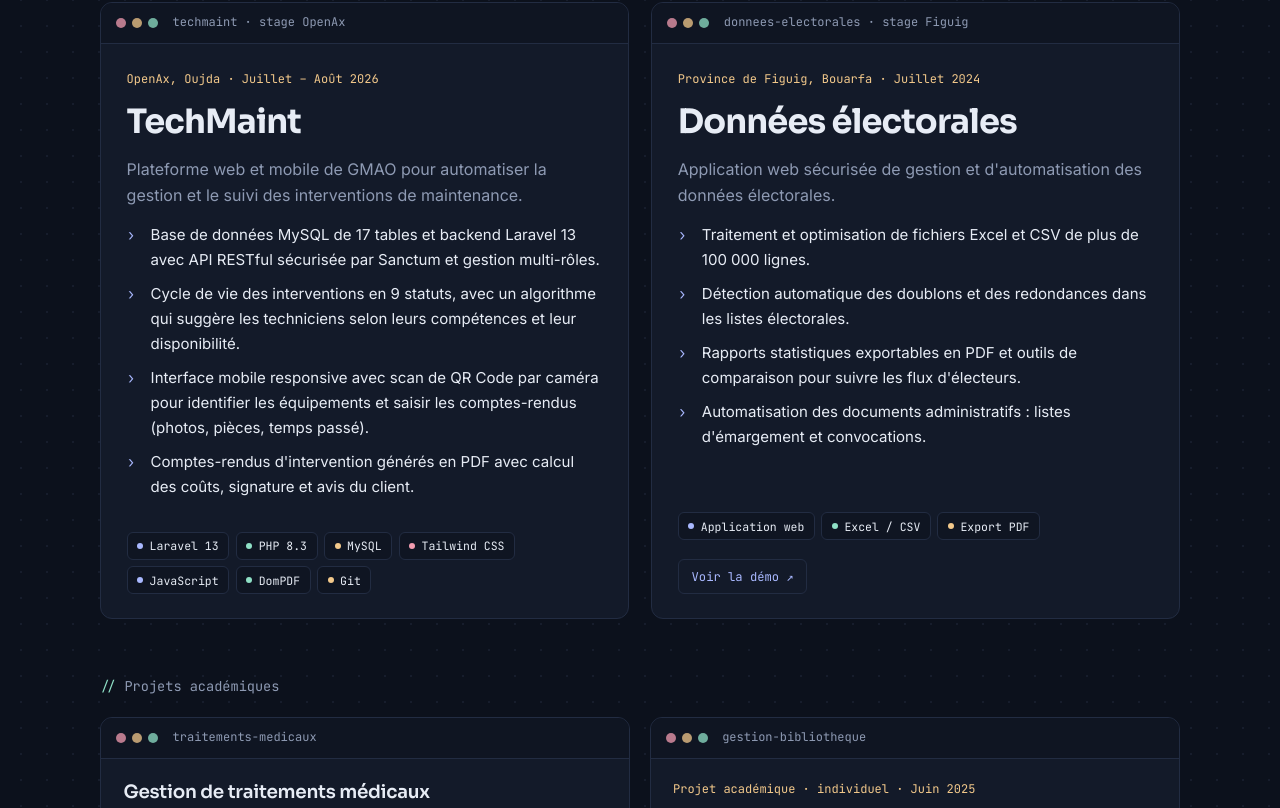
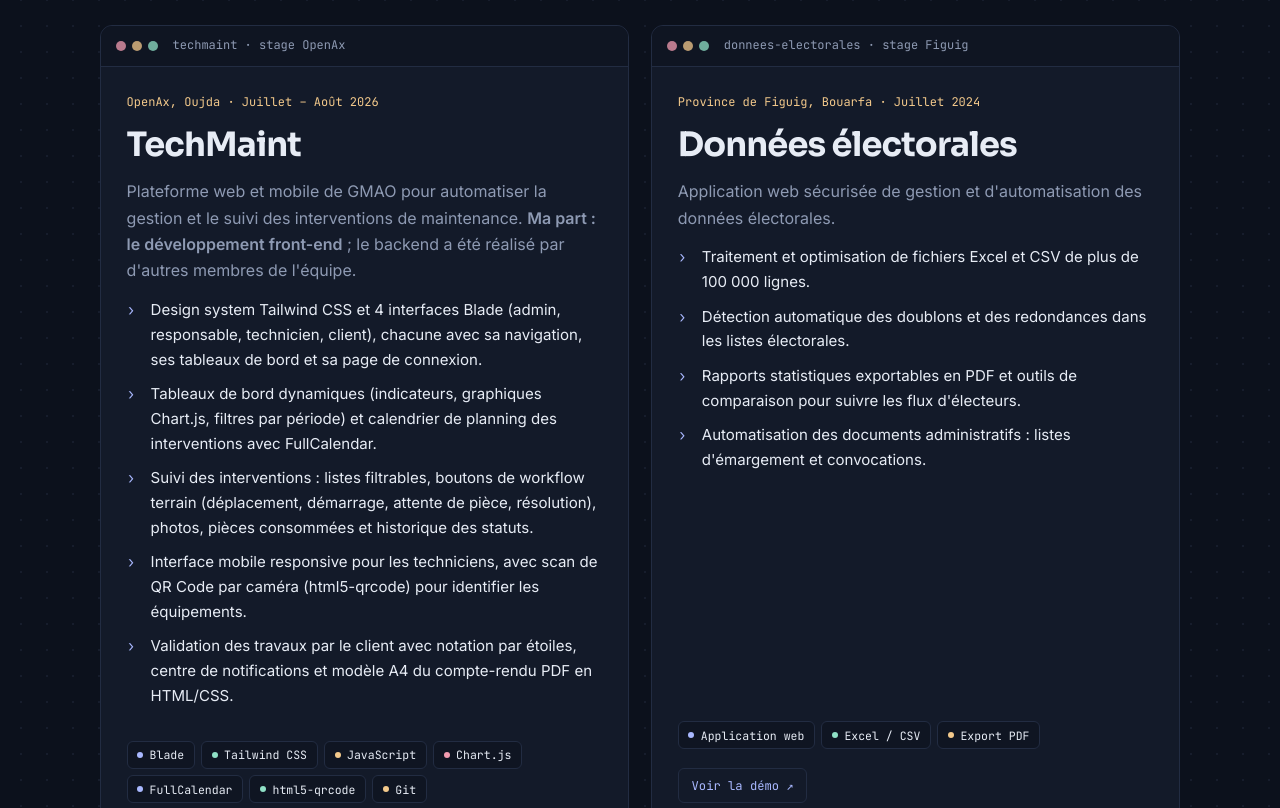
Before and after one commit to wiam-4/wiam-4.github.io, a plain HTML site: page index.html in a window 1280 px wide. Shown: the part 1503-2311 px from the top of the page. Drawn offline with Linux system fonts and the light colour scheme.

Commit message:
Add files via upload

```diff
--- a/index.html
+++ b/index.html
@@ -449,9 +449,9 @@ footer .wrap { display: flex; justify-content: space-between; flex-wrap: wrap; g
   <div class="figures">
     <div class="wrap">
       <div class="fig"><b>2</b><span>stages en développement web et full stack</span></div>
-      <div class="fig"><b>17</b><span>tables MySQL conçues pour la plateforme TechMaint</span></div>
+      <div class="fig"><b>4</b><span>interfaces dédiées par profil (admin, responsable, technicien, client) sur TechMaint</span></div>
       <div class="fig"><b>100 000+</b><span>lignes de données électorales traitées et optimisées</span></div>
-      <div class="fig"><b>9</b><span>statuts dans le cycle de vie des interventions</span></div>
+      <div class="fig"><b>9</b><span>statuts d'intervention gérés dans l'interface</span></div>
     </div>
   </div>
 
@@ -486,15 +486,16 @@ footer .wrap { display: flex; justify-content: space-between; flex-wrap: wrap; g
           <div class="card-body">
             <p class="meta">OpenAx, Oujda · Juillet – Août 2026</p>
             <h3>TechMaint</h3>
-            <p class="intro">Plateforme web et mobile de GMAO pour automatiser la gestion et le suivi des interventions de maintenance.</p>
+            <p class="intro">Plateforme web et mobile de GMAO pour automatiser la gestion et le suivi des interventions de maintenance. <b>Ma part : le développement front-end</b> ; le backend a été réalisé par d'autres membres de l'équipe.</p>
             <ul>
-              <li>Base de données MySQL de 17 tables et backend Laravel 13 avec API RESTful sécurisée par Sanctum et gestion multi-rôles.</li>
-              <li>Cycle de vie des interventions en 9 statuts, avec un algorithme qui suggère les techniciens selon leurs compétences et leur disponibilité.</li>
-              <li>Interface mobile responsive avec scan de QR Code par caméra pour identifier les équipements et saisir les comptes-rendus (photos, pièces, temps passé).</li>
-              <li>Comptes-rendus d'intervention générés en PDF avec calcul des coûts, signature et avis du client.</li>
+              <li>Design system Tailwind CSS et 4 interfaces Blade (admin, responsable, technicien, client), chacune avec sa navigation, ses tableaux de bord et sa page de connexion.</li>
+              <li>Tableaux de bord dynamiques (indicateurs, graphiques Chart.js, filtres par période) et calendrier de planning des interventions avec FullCalendar.</li>
+              <li>Suivi des interventions : listes filtrables, boutons de workflow terrain (déplacement, démarrage, attente de pièce, résolution), photos, pièces consommées et historique des statuts.</li>
+              <li>Interface mobile responsive pour les techniciens, avec scan de QR Code par caméra (html5-qrcode) pour identifier les équipements.</li>
+              <li>Validation des travaux par le client avec notation par étoiles, centre de notifications et modèle A4 du compte-rendu PDF en HTML/CSS.</li>
             </ul>
             <div class="tags">
-              <span class="tag">Laravel 13</span><span class="tag">PHP 8.3</span><span class="tag">MySQL</span><span class="tag">Tailwind CSS</span><span class="tag">JavaScript</span><span class="tag">DomPDF</span><span class="tag">Git</span>
+              <span class="tag">Blade</span><span class="tag">Tailwind CSS</span><span class="tag">JavaScript</span><span class="tag">Chart.js</span><span class="tag">FullCalendar</span><span class="tag">html5-qrcode</span><span class="tag">Git</span>
             </div>
           </div>
         </article>
@@ -621,7 +622,7 @@ footer .wrap { display: flex; justify-content: space-between; flex-wrap: wrap; g
               <p class="date">Juillet – Août 2026</p>
               <h3>Stagiaire développeuse Full Stack</h3>
               <p class="where">OpenAx, Oujda</p>
-              <p class="what">Conception et développement de TechMaint, plateforme de GMAO web et mobile.</p>
+              <p class="what">Développement du front-end de TechMaint, plateforme de GMAO web et mobile (interfaces par profil, tableaux de bord, calendrier, version mobile avec scan de QR Code).</p>
             </li>
             <li>
               <p class="date">Juillet 2024</p>
@@ -644,7 +645,7 @@ footer .wrap { display: flex; justify-content: space-between; flex-wrap: wrap; g
           <div class="k">Langages</div>
           <div class="v"><span class="tag">Java</span><span class="tag">Python</span><span class="tag">PHP</span><span class="tag">JavaScript</span><span class="tag">C</span><span class="tag">C++</span><span class="tag">SQL</span><span class="tag">HTML5</span><span class="tag">CSS3</span><span class="tag">XML</span></div>
           <div class="k">Frameworks</div>
-          <div class="v"><span class="tag">Laravel</span><span class="tag">JEE (Java EE)</span><span class="tag">JavaFX</span><span class="tag">React.js</span><span class="tag">Tailwind CSS</span><span class="tag">Streamlit</span><span class="tag">Tkinter</span></div>
+          <div class="v"><span class="tag">Laravel</span><span class="tag">JEE (Java EE)</span><span class="tag">JavaFX</span><span class="tag">React.js</span><span class="tag">Tailwind CSS</span><span class="tag">Blade</span><span class="tag">Chart.js</span><span class="tag">FullCalendar</span><span class="tag">Streamlit</span><span class="tag">Tkinter</span></div>
           <div class="k">Web &amp; API</div>
           <div class="v"><span class="tag">API RESTful</span><span class="tag">Laravel Sanctum</span><span class="tag">Gestion multi-rôles</span><span class="tag">Interfaces responsive</span><span class="tag">PDF avec DomPDF</span></div>
           <div class="k">Bases de données</div>
```
